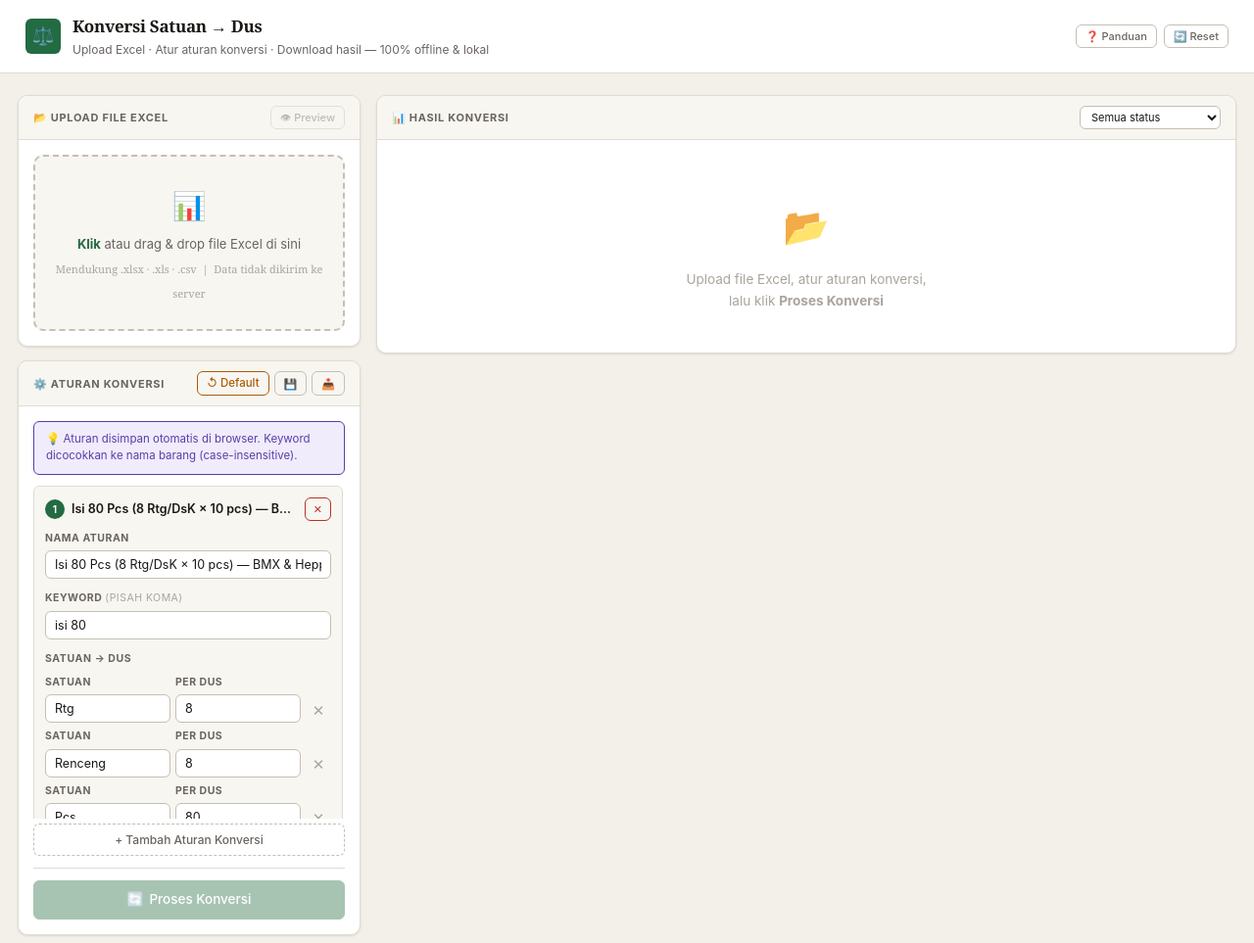
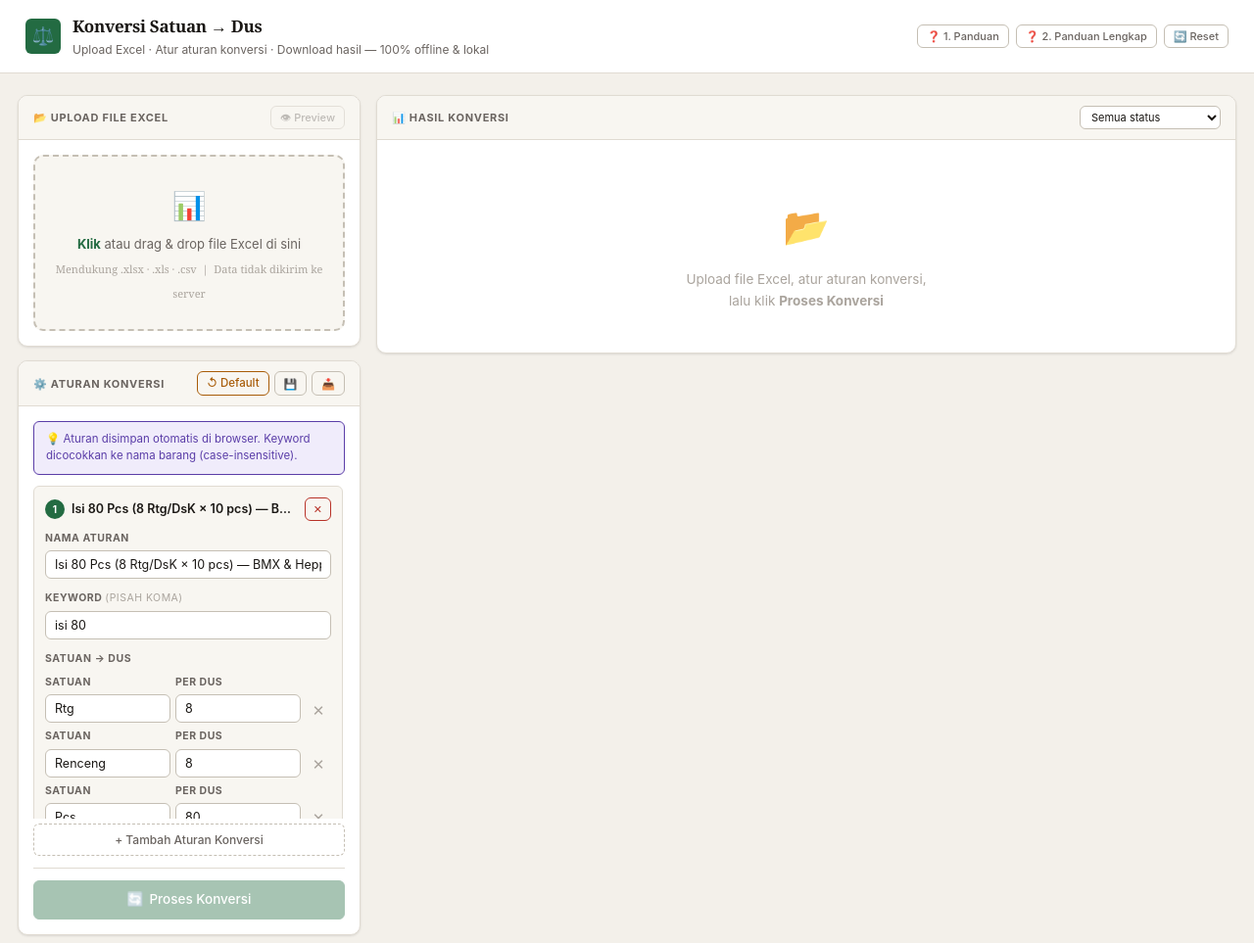
Before and after one commit to rzkshrl/tools_hub_2, a website: page public/pages/konversi_satuan.html in a window 1280 px wide. Shown: the whole page at 98% size. Drawn offline with nearby package versions, Linux system fonts and the light colour scheme; a script that the page names is missing.

Commit message:
panduan btn

```diff
--- a/public/pages/konversi_satuan.html
+++ b/public/pages/konversi_satuan.html
@@ -12,6 +12,7 @@
     />
   </head>
   <body>
+    <script type="module" src="/src/main.js"></script>
     <div class="tip" id="tipBox"></div>
     <div class="toast-wrap" id="toastWrap"></div>
 
@@ -95,7 +96,10 @@
       </div>
       <div class="header-right">
         <button class="btn-ghost btn-sm" onclick="showHelp()">
-          ❓ Panduan
+          ❓ 1. Panduan
+        </button>
+        <button class="btn-ghost btn-sm" onclick="loadPage('panduan_konversi')">
+          ❓ 2. Panduan Lengkap
         </button>
         <button class="btn-ghost btn-sm" onclick="resetAll()">🔄 Reset</button>
       </div>
```
